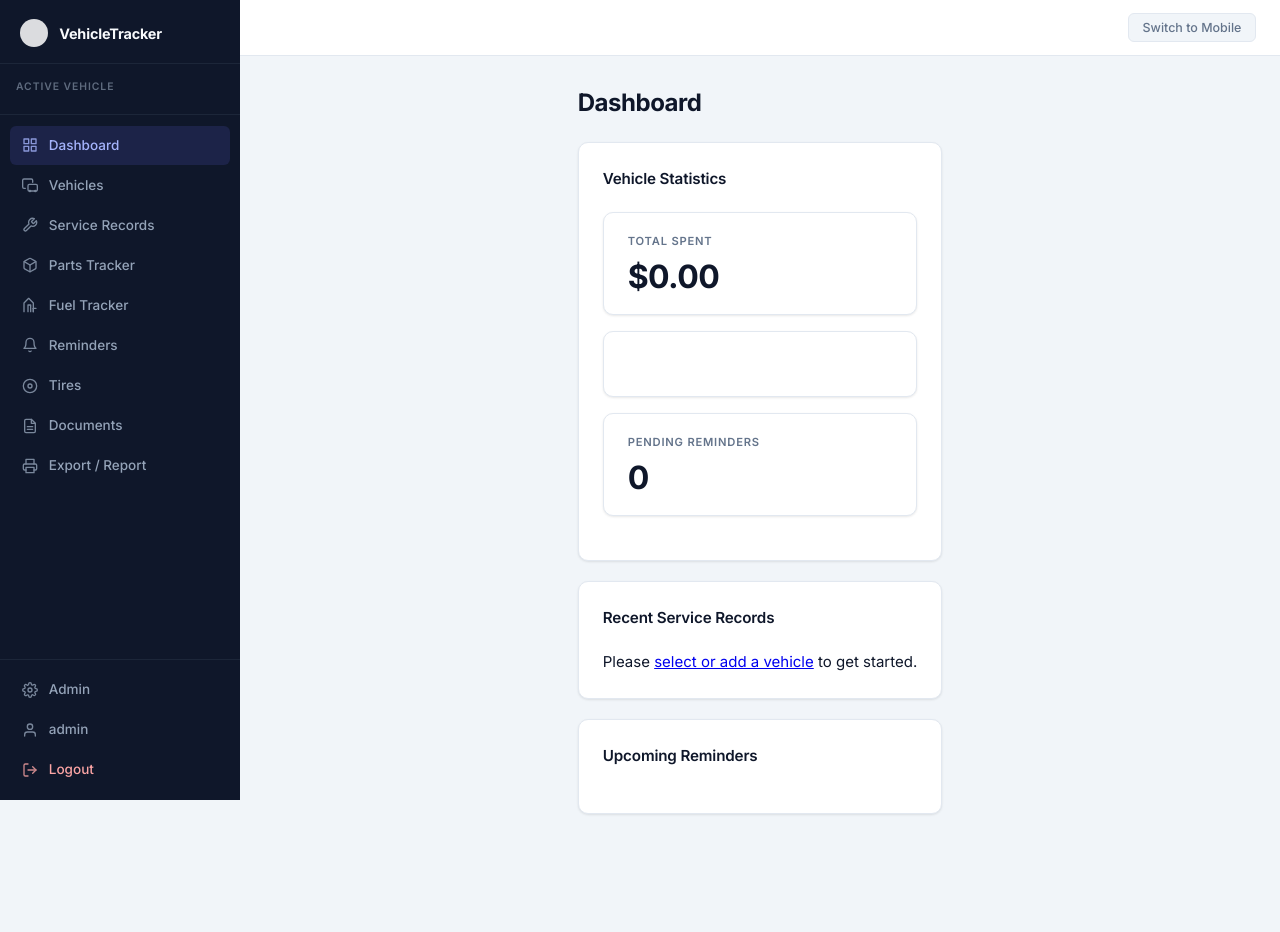
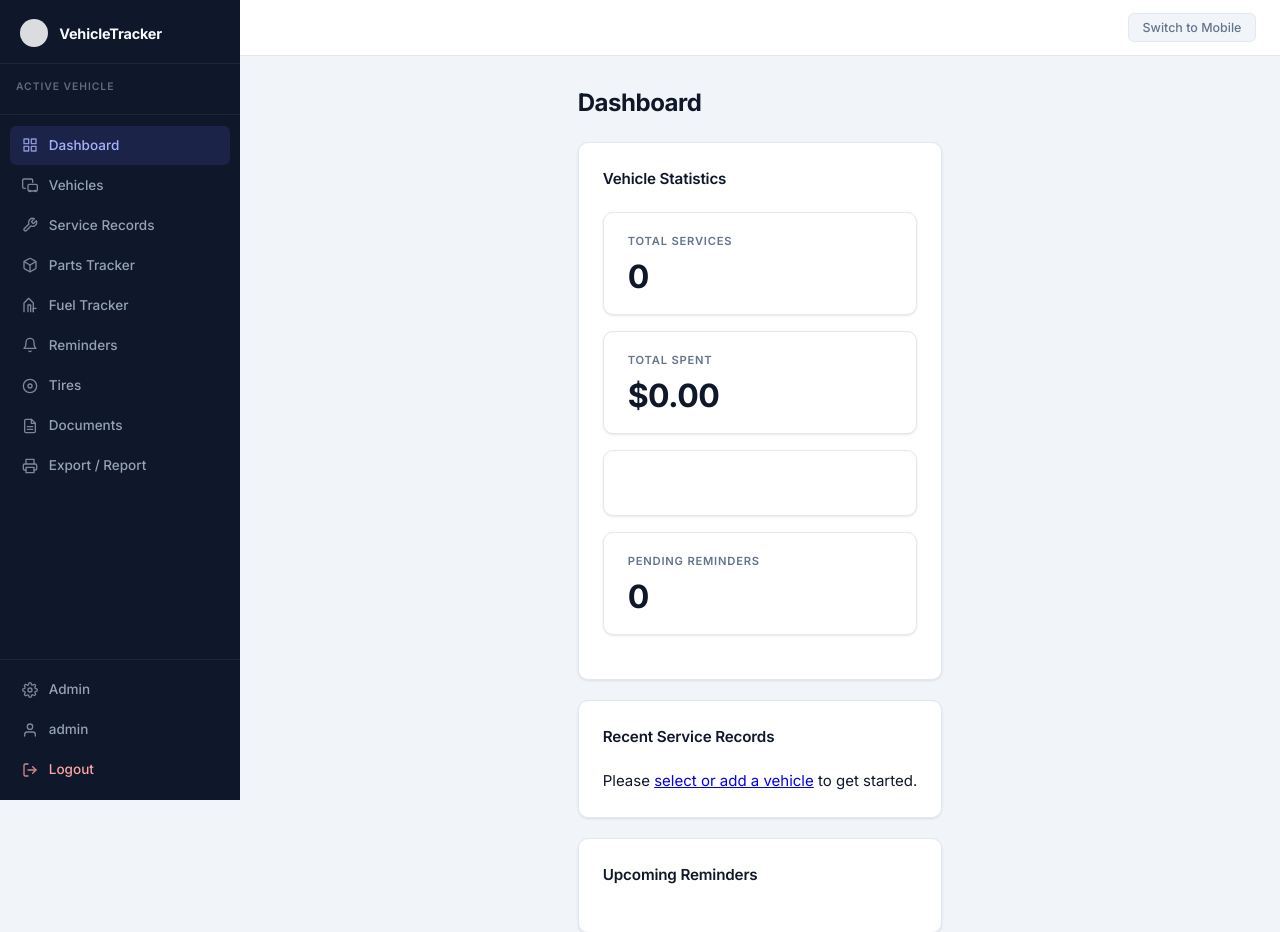
Before and after one commit to alreadyded1/VST, a Flask app: page / in a window 1280 px wide. Shown: the top 932 px of the page. Before the commit the page ends 815 px from the top, so only its background shows below. Run offline with Flask 3, Linux system fonts and the light colour scheme; a user stored in the database is signed in; data that the repository does not hold is empty.

Commit message:
Revert dashboard Total Services widget removal
Co-Authored-By: Claude Sonnet 4.6 <noreply@anthropic.com>

```diff
--- a/templates/index.html
+++ b/templates/index.html
@@ -8,6 +8,10 @@
 <div class="card">
     <h2>Vehicle Statistics</h2>
     <div class="stats-grid" id="statsGrid">
+        <div class="stat-card">
+            <h3>Total Services</h3>
+            <div class="stat-value" id="totalServices">0</div>
+        </div>
         <div class="stat-card">
             <h3>Total Spent</h3>
             <div class="stat-value" id="totalSpent">$0.00</div>
```
